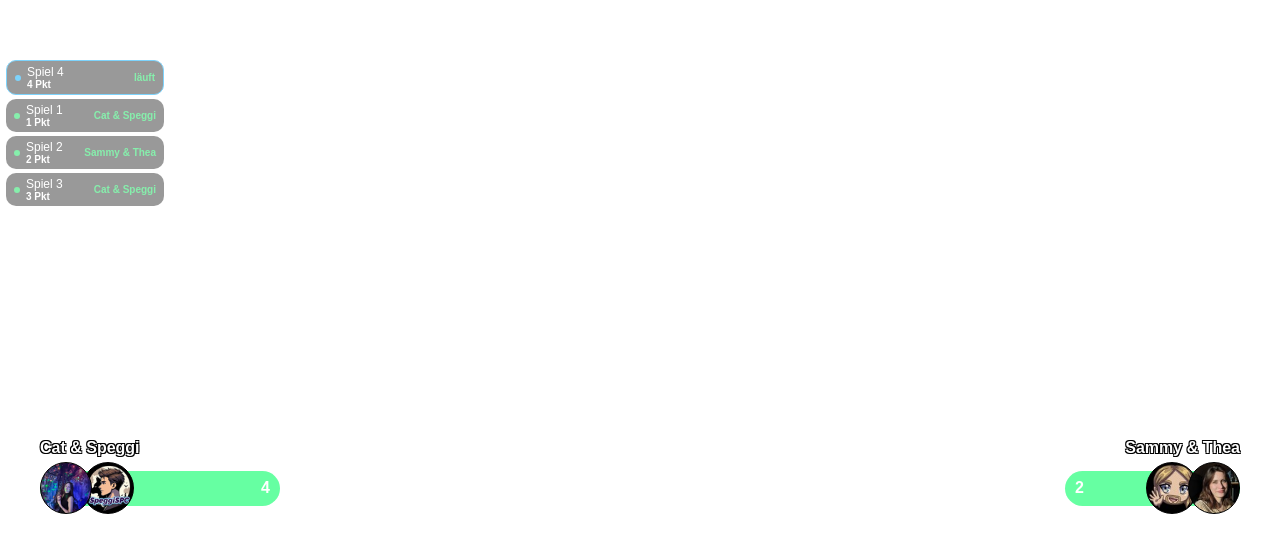
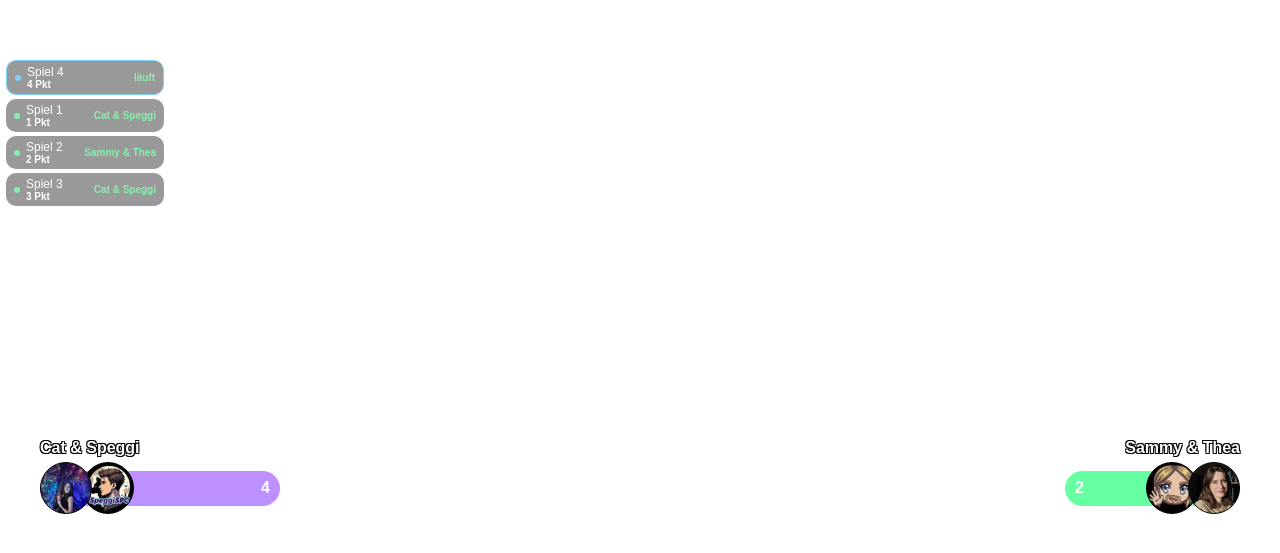
Before and after one commit to Aw4kenen/Test-Overlay, a plain HTML site: page Overlay 2v2 Punkte+Spiele statisch/index.html in a window 1280 px wide. Shown: the part 267-820 px from the top of the page. Drawn offline with Linux system fonts and the light colour scheme.

Commit message:
Update index.html

```diff
--- a/Overlay 2v2 Punkte+Spiele statisch/index.html
+++ b/Overlay 2v2 Punkte+Spiele statisch/index.html
@@ -20,7 +20,7 @@
     .team-icon {width:50px; height:50px; border-radius:50%; background-size:cover; background-position:center; border:1.5px solid black; z-index:2;}
     .team-icons-left .second-icon {margin-left:-10px; z-index:1;}
     .team-icons-right .second-icon {margin-right:-10px; z-index:1;}
-    .score-bar-left {background:rgba(0,255,100,0.6); border-radius:20px; color:white; font-weight:bold; padding:0 10px; height:35px; display:flex; align-items:center; justify-content:flex-end; transition:width 0.5s ease; position:relative; z-index:1; min-width:70px;}
+    .score-bar-left {background:rgba(145,70,255,0.6); border-radius:20px; color:white; font-weight:bold; padding:0 10px; height:35px; display:flex; align-items:center; justify-content:flex-end; transition:width 0.5s ease; position:relative; z-index:1; min-width:70px;}
     .score-bar-right {background:rgba(0,255,100,0.6); border-radius:20px; color:white; font-weight:bold; padding:0 10px; height:35px; display:flex; align-items:center; justify-content:flex-start; transition:width 0.5s ease; position:relative; z-index:1; min-width:70px;}
 
     /* Spiele-Liste links mittig kompakt */
```
